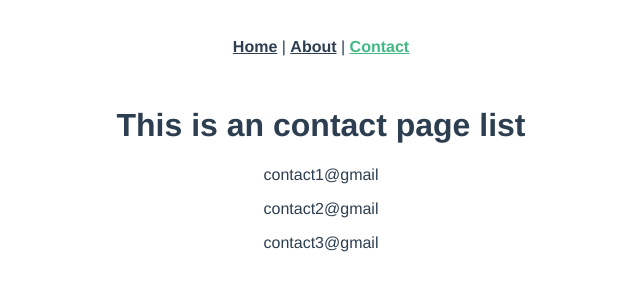
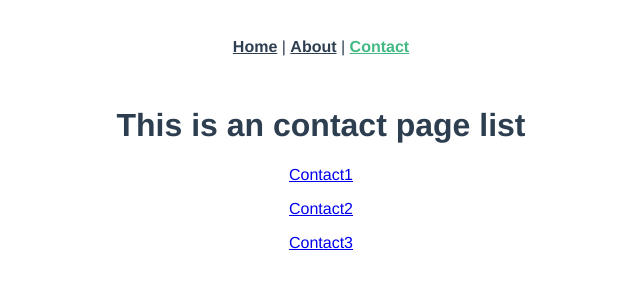
Before and after one commit to PaulPintang/vue-router, a Vue app: page /contact in a window 1280 px wide. Shown: the top 300 px of the page, without its empty margins (319-959 px from the left). Built offline with nearby package versions, Linux system fonts and the light colour scheme.

Commit message:
dynamic router

```diff
--- a/src/views/contacts/Contact.vue
+++ b/src/views/contacts/Contact.vue
@@ -2,7 +2,9 @@
   <div class="about">
     <h1>This is an contact page list</h1>
     <div v-for="contact in contacts" :key="contact.id">
-      <p>{{ contact.gmail }}</p>
+      <router-link :to="{ name: 'ContactDetails', params: { id: contact.id } }">
+        <p>{{ contact.title }}</p>
+      </router-link>
     </div>
   </div>
 </template>
@@ -12,9 +14,14 @@ export default {
   data() {
     return {
       contacts: [
-        { id: 1, gmail: "contact1@gmail", fb: "dsadsa.fb" },
-        { id: 2, gmail: "contact2@gmail", fb: "sdfdsf.fb" },
-        { id: 3, gmail: "contact3@gmail", fb: "fdsfdsfs.fb" },
+        { id: 1, title: "Contact1", gmail: "contact1@gmail", fb: "dsadsa.fb" },
+        { id: 2, title: "Contact2", gmail: "contact2@gmail", fb: "sdfdsf.fb" },
+        {
+          id: 3,
+          title: "Contact3",
+          gmail: "contact3@gmail",
+          fb: "fdsfdsfs.fb",
+        },
       ],
     };
   },
--- a/src/views/contacts/ContactDetails.vue
+++ b/src/views/contacts/ContactDetails.vue
@@ -1,3 +1,14 @@
 <template>
   <div>Contact details</div>
+  <p>the contact id is {{ id }}</p>
 </template>
+
+<script>
+export default {
+  data() {
+    return {
+      id: this.$route.params.id,
+    };
+  },
+};
+</script>
```
